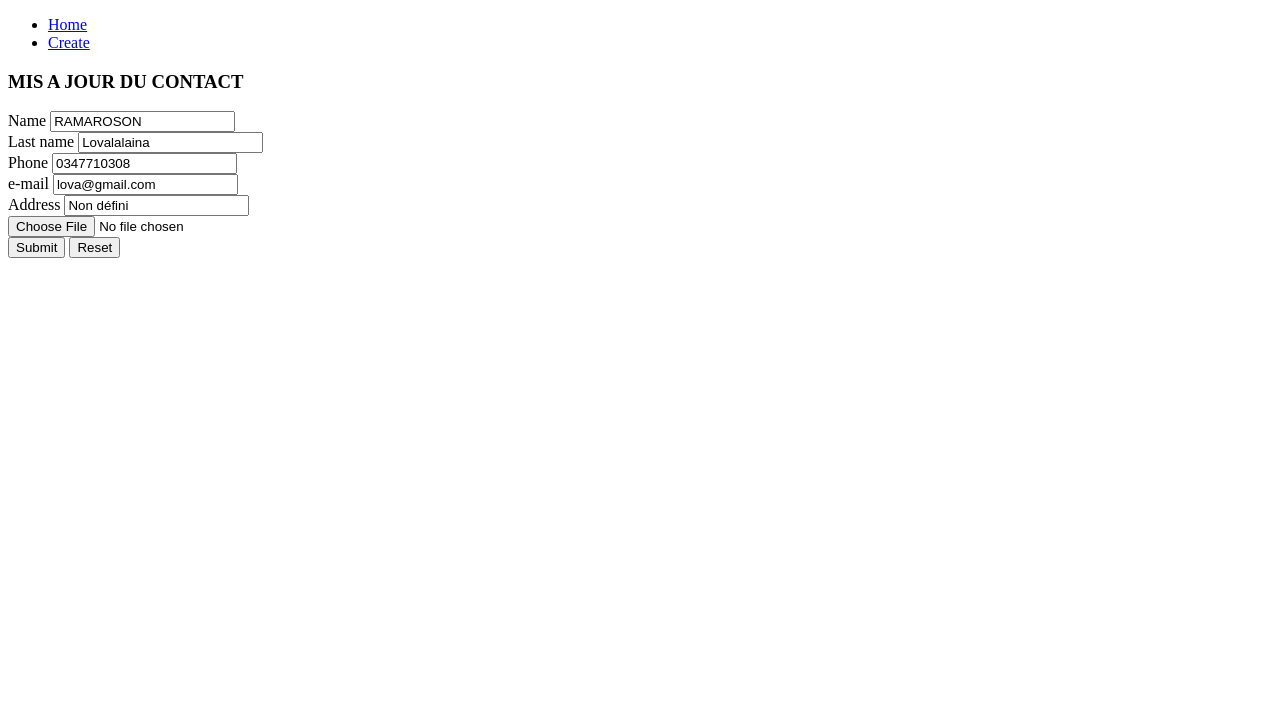
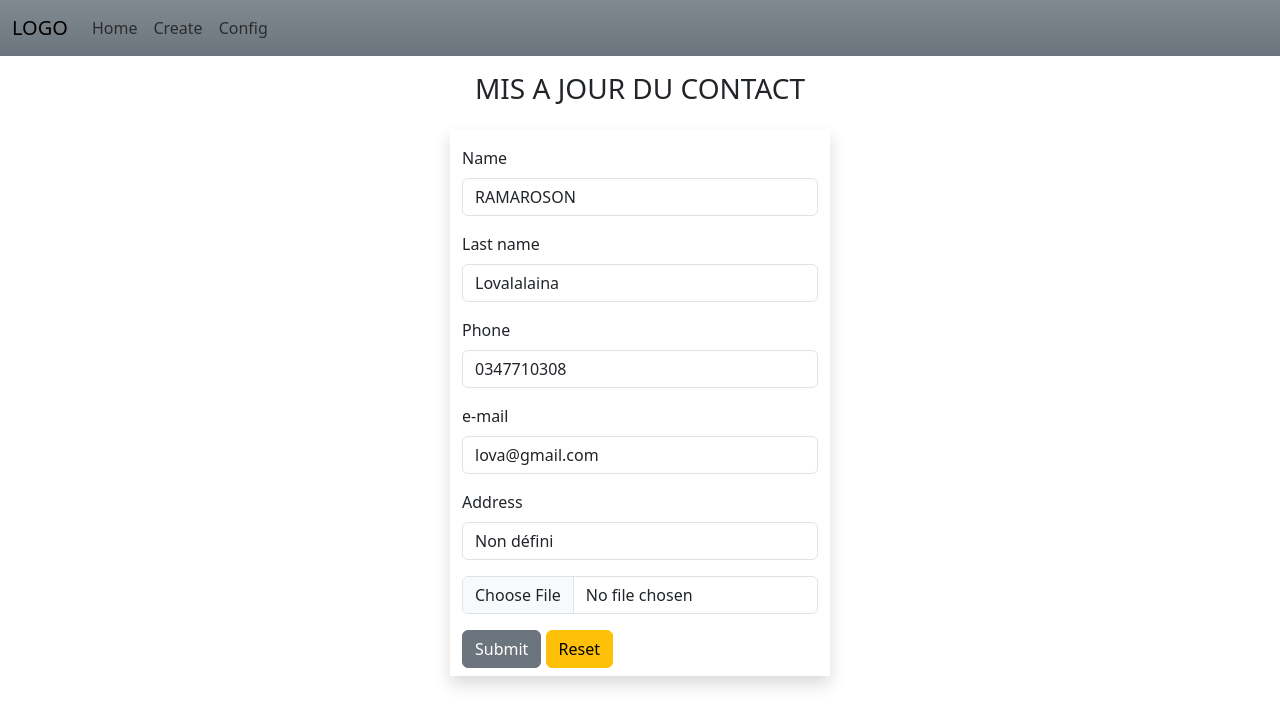
Before and after one commit to Rolland359/adress_book_django, a Django app: page /book/1/update/ in a window 1280 px wide. Shown: the top 727 px of the page. Run offline with Django 3.2, Linux system fonts and the light colour scheme; data comes from the database, SQL or seed files in the repository; both versions use the stored data as it was after the commit.

Commit message:
mis à jour des styles bootstrapes

```diff
--- a/book/templates/book/_form.html
+++ b/book/templates/book/_form.html
@@ -1,25 +1,25 @@
 {% load static %}
 
-<div>
-    <label for="name">Name</label>
-    <input type="text" name="name" id="name" value="{{name}}">
+<div class="mb-3 mt-3">
+    <label for="name"class="form-label">Name</label>
+    <input class="form-control" type="text" name="name" id="name" value="{{name}}">
 </div>
-<div>
-    <label for="lastname">Last name</label>
-    <input type="text" name="lastname" id="lastname" value="{{lastname}}">
+<div class="mb-3">
+    <label for="lastname" class="form-label">Last name</label>
+    <input class="form-control" type="text" name="lastname" id="lastname" value="{{lastname}}">
 </div>
-<div>
-    <label for="phone">Phone</label>
-    <input type="text" name="phone" id="phone" value="{{phone}}">
+<div class="mb-3">
+    <label for="phone" class="form-label">Phone</label>
+    <input class="form-control" type="text" name="phone" id="phone" value="{{phone}}">
 </div>
-<div>
-    <label for="email">e-mail</label>
-    <input type="text" name="email" id="email" value="{{email}}">
+<div class="mb-3">
+    <label for="email" class="form-label">e-mail</label>
+    <input class="form-control" type="text" name="email" id="email" value="{{email}}">
 </div>
-<div>
-    <label for="address">Address</label>
-    <input type="text" name="address" id="address" value="{{adress}}">
+<div class="mb-3">
+    <label for="address" class="form-label">Address</label>
+    <input class="form-control" type="text" name="address" id="address" value="{{adress}}">
 </div>
-<div>
-    <input type="file" name="photo" id="photo" value="{{photo}}" accept="image/*">
+<div class="mb-3">
+    <input class="form-control" type="file" name="photo" id="photo" value="{{photo}}" accept="image/*">
 </div>
--- a/book/templates/book/base.html
+++ b/book/templates/book/base.html
@@ -5,16 +5,24 @@
     <meta charset="UTF-8">
     <meta name="viewport" content="width=device-width, initial-scale=1.0">
     <title>{%block title%}Document{%endblock%}</title>
+    <link href="https://cdn.jsdelivr.net/npm/bootstrap@5.3.7/dist/css/bootstrap.min.css" rel="stylesheet" integrity="sha384-LN+7fdVzj6u52u30Kp6M/trliBMCMKTyK833zpbD+pXdCLuTusPj697FH4R/5mcr" crossorigin="anonymous">
 </head>
 <body>
     <header>
-        <nav>
-            <ul>
-                <li><a href="{% url 'book:index' %}">Home</a></li>
-                <li><a href="{% url 'book:create' %}">Create</a></li>
-            </ul>
+        <nav class="navbar navbar-expand-lg bg-secondary bg-gradient">
+            <div class="container-fluid">
+                <div class="collapse navbar-collapse" id="navbarNav">
+                    <a class="navbar-brand" href="#">LOGO</a>
+                    <ul class="navbar-nav">
+                        <li class="nav-item"><a aria-current="page" class="nav-link {% if request.resolver_match.url_name == 'index' %}active{% endif %}" href="{% url 'book:index' %}">Home</a></li>
+                        <li class="nav-item"><a aria-current="page" class="nav-link {% if request.resolver_match.url_name == 'create' %}active{% endif %}" href="{% url 'book:create' %}">Create</a></li>
+                        <li class="nav-item"><a aria-current="page" class="nav-link {% if request.resolver_match.url_name == 'config' %}active{% endif %}" href="{% url 'admin:index' %}">Config</a></li>
+                    </ul>
+                </div>
+            </div>
         </nav>
     </header>
+
     {% block content%}
     {% endblock %}
 </body>
--- a/book/templates/book/update.html
+++ b/book/templates/book/update.html
@@ -3,23 +3,23 @@
 
 {% block content %}
     {% if not contact %}
-        <p>Aucun contact séléctionnée pour une mis à jour ou suppression éventuelle </p>
-    {% endif%}
-    <!--###### ETO ilay tena corps du message ########-->
-    {% if message %}
-        {# ETO IZANY IZY RAHA OHATRA KA MAMAFA CONTACT #}
-        {{ message }}
+        <div class="container">
+            <p>Aucun contact séléctionnée pour une mis à jour ou suppression éventuelle </p>
+        </div>
     {% else %}
         {# eto izy raha manao update #}
-            <h3>MIS A JOUR DU CONTACT</h3>
-            <div>
-                <form action="{% url 'book:general_process' %}" method="post" enctype="multipart/form-data">
-                    {% csrf_token %}
-                    {% include "book/_form.html" with entete='Mis à jour du Contact' name=contact.name lastname=contact.lastname phone=contact.phone email=contact.email adress=contact.address photo=contact.photo%}
-                    <button type="submit" name="action" value="update">Submit</button>
-                    <button type="reset" name="action" value="reset">Reset</button>
-                </form>
+        <div class="container mt-3 ">
+            <h3 class="text-center ">MIS A JOUR DU CONTACT</h3>
+            <div class="row justify-content-center">
+                <div class="box-center col-md-4 col-sm-6 my-3 shadow">
+                    <form action="{% url 'book:process_update' contact.id %}" method="post" enctype="multipart/form-data">
+                        {% csrf_token %}
+                        {% include "book/_form.html" with entete='Mis à jour du Contact' name=contact.name lastname=contact.lastname phone=contact.phone email=contact.email adress=contact.address photo=contact.photo%}
+                        <button class="btn btn-secondary mb-2 " type="submit" name="action" value="update">Submit</button>
+                        <button class="btn btn-warning mb-2 " type="reset" name="action" value="reset">Reset</button>
+                    </form>
+                </div>
             </div>
-
+        </div>
     {% endif %}
 {% endblock %}
--- a/book/urls.py
+++ b/book/urls.py
@@ -3,10 +3,18 @@ from . import views
 
 app_name = "book"
 urlpatterns = [
+    # home page
     path("", views.index, name="index"),
+    # generate formular to create a new contact
+    path("create/", views.create, name="create"),
+    # contact details
     path("<int:contact_id>/contacts/", views.details, name="details"),
-    path("create/", views.create, name="create"),
-    path("add/", views.general_process, name="general_process"),
+    # process the creation of a new contact
+    path("add/", views.process_create, name="process_create"),
+    # generate formular to update a contact
     path("<int:contact_id>/update/", views.update, name="update"),
-    path("<int:contact_id>", views.process_delete, name="process_delete"),
+    # process the update of a contact
+    path("<int:contact_id>/process_update/", views.process_update, name="process_update"),
+    # process the deletion
+    path("<int:contact_id>/process_delete/", views.process_delete, name="process_delete"),
 ]
--- a/book/views.py
+++ b/book/views.py
@@ -22,7 +22,7 @@ def update(request, contact_id):
     context = {"contact":contact}
     return render(request, "book/update.html", context)
 
-def general_process(request):
+def process_create(request):
     type_daction = request.POST.get("action")
     if type_daction == "add":
 
@@ -39,10 +39,21 @@ def general_process(request):
 
         return HttpResponseRedirect(reverse("book:index", args=()))
 
-    elif type_daction == "update":
+
+def process_update(request, contact_id):
+
+        contact = get_object_or_404(Contact, pk=contact_id)
+        contact.name = request.POST.get("name")
+        contact.lastname = request.POST.get("lastname")
+        contact.phone = request.POST.get("phone")
+        contact.email = request.POST.get("email")
+        contact.address = request.POST.get("address")
+        contact.photo = request.FILES.get("photo", contact.photo)
+        contact.save()
         return HttpResponseRedirect(reverse("book:index", args=()))
 
+
 def process_delete(request, contact_id):
-    contact = get_object_or_404(Contact, pk=contact_id)
-    context = {"contact":contact, "message":"delete"}
-    return render(request, "book/update.html", context)
+        contact = get_object_or_404(Contact, pk=contact_id)
+        contact.delete()
+        return HttpResponseRedirect(reverse("book:index", args=()))
```
Also changed, not shown: book/templates/book/create.html (+12 -8 lines), book/templates/book/details.html (+38 -27 lines), book/templates/book/index.html (+17 -1 lines), db.sqlite3.
